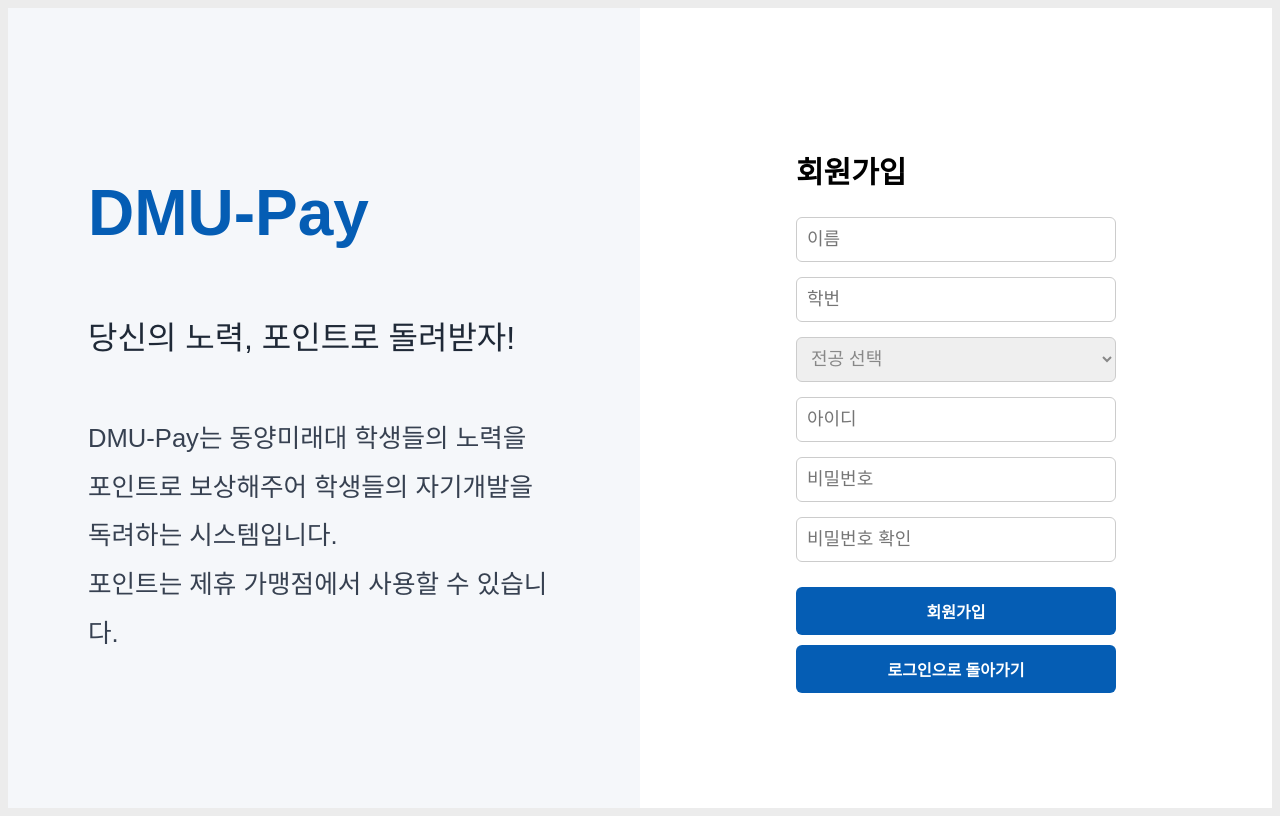
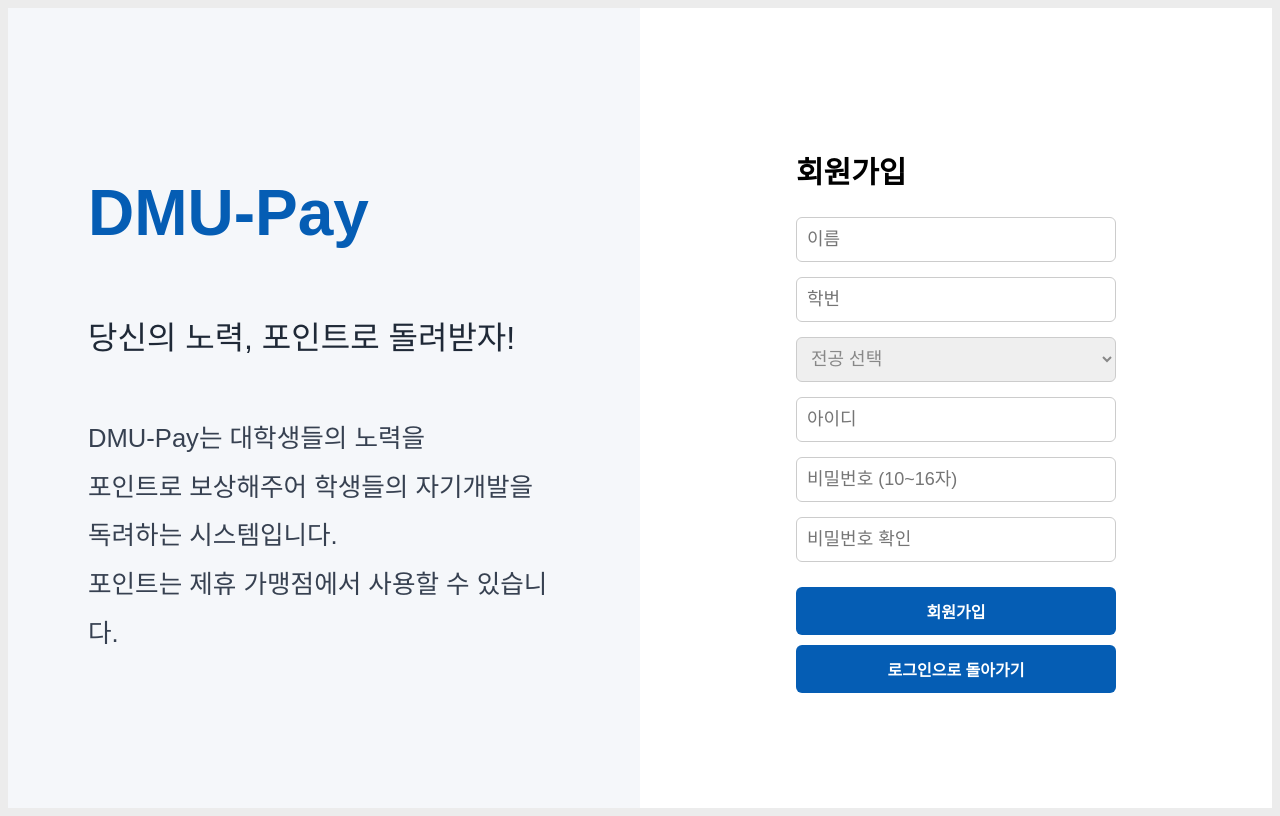
Before and after one commit to sangyunjeon/dmu-pay, a React (Create React App) app: page /signup in a window 1280 px wide. Built offline with nearby package versions, Linux system fonts and the light colour scheme.

Commit message:
회원가입 비밀번호 길이 제한, 전공 선택 드롭다운

```diff
--- a/src/App.js
+++ b/src/App.js
@@ -3,7 +3,7 @@ import LoginPage from './pages/LoginPage';
 import StudentMainPage from './pages/StudentMainPage';
 import MerchantMainPage from './pages/MerchantMainPage';
 import AdminMainPage from './pages/AdminMainPage';
-import SignUpPage from './pages/SignUpPage'; // ⬅️ 회원가입 페이지 import 추가
+import SignUpPage from './pages/SignUpPage'; // 회원가입 페이지 import 추가
 
 function App() {
   return (
--- a/src/pages/LoginPage.js
+++ b/src/pages/LoginPage.js
@@ -62,7 +62,7 @@ function LoginPage() {
         <h1 className="title">DMU-Pay</h1>
         <p className="subtitle">당신의 노력, 포인트로 돌려받자!</p>
         <p className="desc">
-          DMU-Pay는 동양미래대 학생들의 노력을
+          DMU-Pay는 대학생들의 노력을
           <br />
           포인트로 보상해주어 학생들의 자기개발을 독려하는 시스템입니다.
           <br />
--- a/src/pages/SignUpPage.js
+++ b/src/pages/SignUpPage.js
@@ -25,6 +25,11 @@ function SignUpPage() {
       return;
     }
 
+    if (password.length < 10 || password.length > 16) {
+      alert("비밀번호는 10자 이상 16자 이하로 입력해주세요.");
+      return;
+    }
+
     try {
       const response = await fetch("http://localhost/dmu-pay-server/signup.php", {
         method: "POST",
@@ -43,14 +48,13 @@ function SignUpPage() {
       const data = await response.json();
 
       if (data.success) {
-        alert("회원가입 성공! 로그인 페이지로 이동합니다.");
+        alert("회원가입 성공!");
         navigate("/");
       } else {
-        alert(data.message);
+        alert(data.message); // 서버에서 전달한 에러 메시지 출력
       }
-    } catch (error) {
-      console.error("에러 발생:", error);
-      alert("서버와 통신 중 오류가 발생했습니다.");
+    } catch (err) {
+      alert("네트워크 또는 서버 오류: " + err.message);
     }
   };
 
@@ -60,7 +64,7 @@ function SignUpPage() {
         <h1 className="title">DMU-Pay</h1>
         <p className="subtitle">당신의 노력, 포인트로 돌려받자!</p>
         <p className="desc">
-          DMU-Pay는 동양미래대 학생들의 노력을
+          DMU-Pay는 대학생들의 노력을
           <br />
           포인트로 보상해주어 학생들의 자기개발을 독려하는 시스템입니다.
           <br />
@@ -92,9 +96,7 @@ function SignUpPage() {
 
           <div className="input-box">
             <select value={major} onChange={(e) => setMajor(e.target.value)} required>
-              <option value="" disabled hidden>
-                전공 선택
-              </option>
+              <option value="" disabled hidden>전공 선택</option>
               <option value="컴퓨터정보공학과">컴퓨터정보공학과</option>
               <option value="기계공학과">기계공학과</option>
               <option value="전기전자공학과">전기전자공학과</option>
@@ -116,9 +118,11 @@ function SignUpPage() {
           <div className="input-box">
             <input
               type="password"
-              placeholder="비밀번호"
+              placeholder="비밀번호 (10~16자)"
               value={password}
               onChange={(e) => setPassword(e.target.value)}
+              minLength={10}
+              maxLength={16}
             />
           </div>
 
@@ -128,12 +132,12 @@ function SignUpPage() {
               placeholder="비밀번호 확인"
               value={confirmPassword}
               onChange={(e) => setConfirmPassword(e.target.value)}
+              minLength={10}
+              maxLength={16}
             />
           </div>
 
-          <button className="login-btn" type="submit">
-            회원가입
-          </button>
+          <button className="login-btn" type="submit">회원가입</button>
 
           <button
             className="login-btn signup-btn"
```
